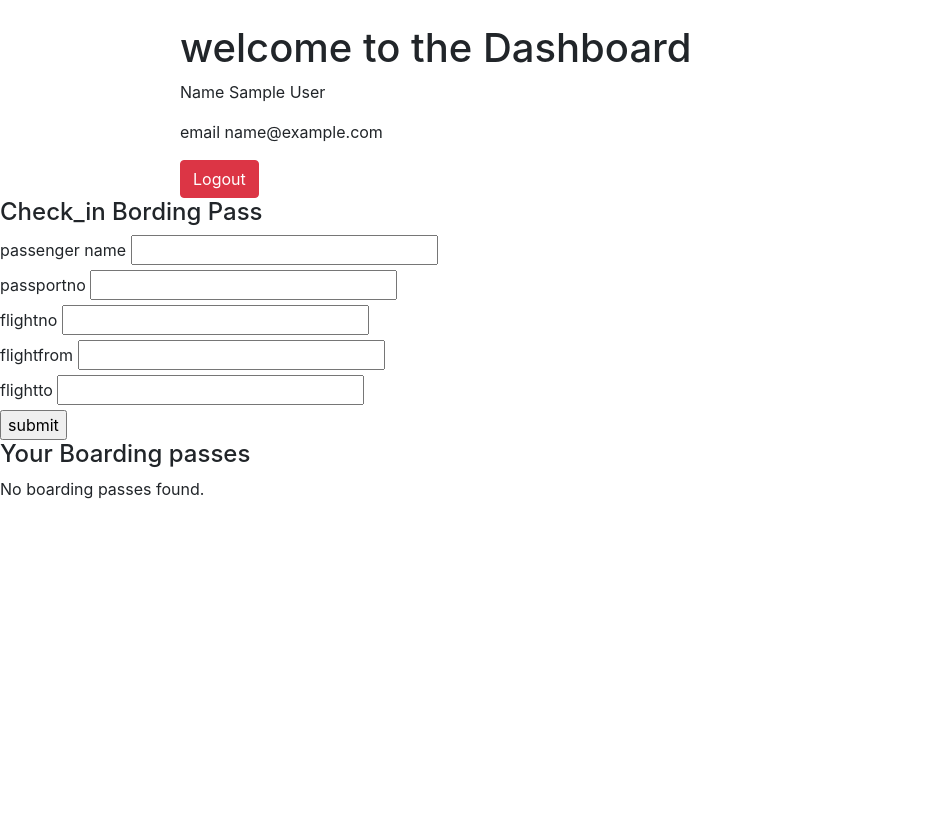
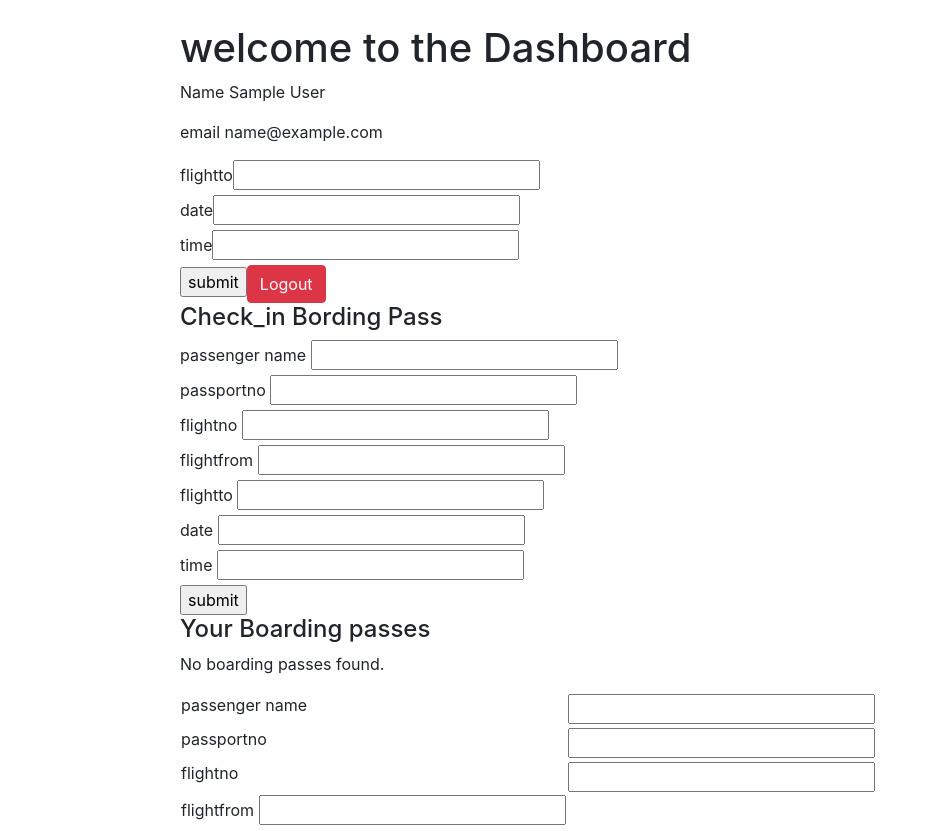
Before and after one commit to atiqrahmanie/project, a Flask app: page /dashboard in a window 1280 px wide. Shown: the whole page, without its empty margins (0-938 px from the left). Before the commit the page ends 499 px from the top, so only its background shows below. Run offline with Flask 3, Linux system fonts and the light colour scheme; the visitor is signed in with stand-in values (Sample User, id 1); data that the repository does not hold is empty; some libraries are stand-ins or nearby versions.

Commit message:
check in table fields adjustment

```diff
--- a/pcaapass/templates/dashboard.html
+++ b/pcaapass/templates/dashboard.html
@@ -18,11 +18,37 @@
             <h1> welcome to the Dashboard</h1>
            <p>Name   {{ current_user.name }} </p>
            <p>email {{ current_user.email }}</p>
+
+           <form method="POST">
+      <table>
+          {{ form.hidden_tag() }}
+          <tr>
+          <td>{{ form.name.label }} </td>
+          <td> {{ form.name(SIZE=25)}}</td>
+          </tr>
+          <tr>
+         <td> {{ form.passportno.label }}</td>
+          <td>{{ form.passportno(size=25) }}</td>
+          </tr>
+          <tr>
+              <td> {{ form.flightno.label }} </td>
+               <td> {{ form.flightno(size=25) }} </td>
+               </tr>
+           <tr>
+              <td> {{ form.flightfrom.label}}
+               {{ form.flightfrom(size=25) }}</tr>
+            </tr>
+          {{ form.flightto.label }} {{ form.flightto(size=25) }}<br>
+          {{ form.date.label }} {{ form.date(size=25) }}<br>
+          {{ form.time.label }} {{ form.time(size=25) }}<br>
+          {{ form.submit() }}
+</form>
             <a href="/logout" class="btn btn-danger">Logout</a>
         </div>
     </div>
 </div>
 <h4> Check_in Bording Pass</h4>
+<div>
 <form method="POST">
 
           {{ form.hidden_tag() }}
@@ -32,9 +58,11 @@
           {{ form.flightno.label }} {{ form.flightno(size=25) }}<br>
           {{ form.flightfrom.label}} {{ form.flightfrom(size=25) }}<br>
           {{ form.flightto.label }} {{ form.flightto(size=25) }}<br>
+          {{ form.date.label }} {{ form.date(size=25) }}<br>
+          {{ form.time.label }} {{ form.time(size=25) }}<br>
 
           {{ form.submit() }}
-</form>
+</form></div>
 <h4>Your Boarding passes</h4>
 
       {% if passes %}
```
